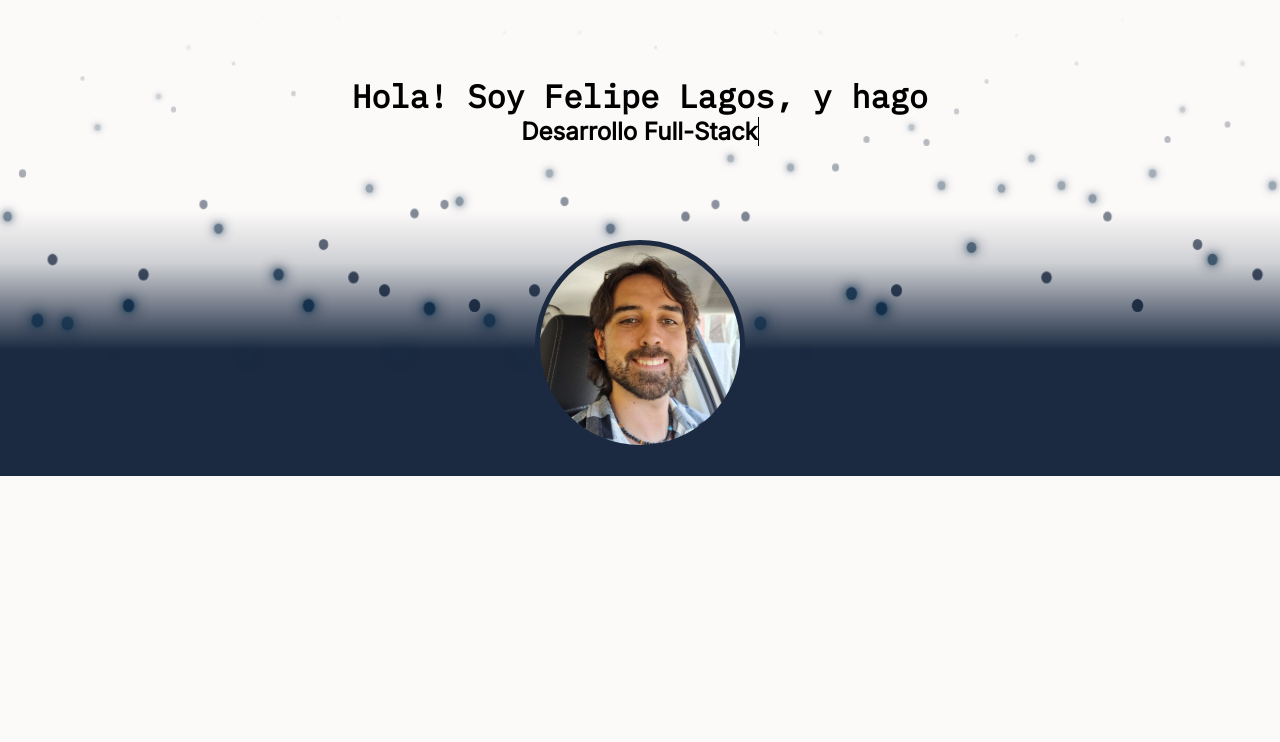
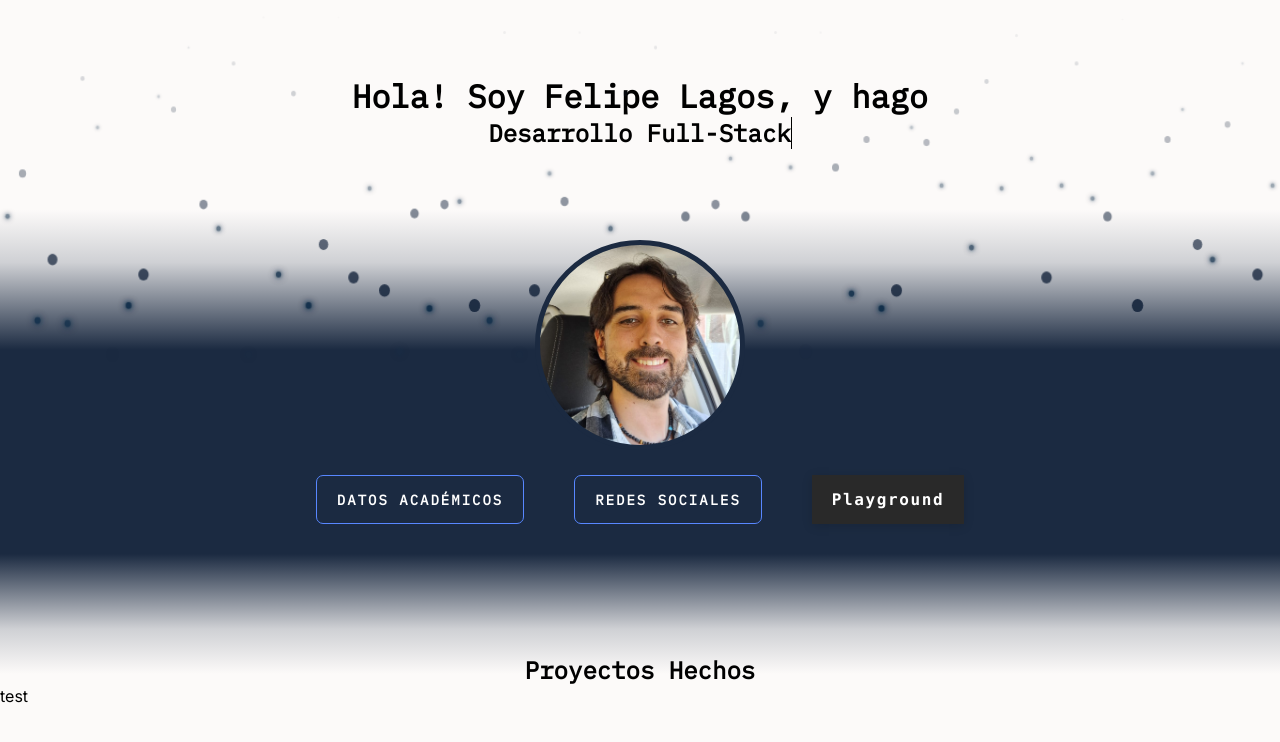
Before and after one commit to MrLohren/portfolio, a React (Vite) app: page / in a window 1280 px wide. Shown: the top 742 px of the page. Built offline with nearby package versions, Linux system fonts and the light colour scheme.

Commit message:
botones info personal

```diff
--- a/src/App.css
+++ b/src/App.css
@@ -1,22 +1,24 @@
 :root {
   --rojo: #500001;
-  --azul-transparente: rgba(27, 42, 65, 0.2);
   --rojo2: #8c2a2c;
   --blanco: #FCFAF9;
   --azul: #1B2A41;
-  --morado: #102E4A;
+  --azul-transparente: rgba(27, 42, 65, 0.2);
+  --azul2: #102E4A;
+  --azul3: #5887FF;
 }
 
-h1 {
+h1,
+h2,
+button {
   font-family: 'IBM Plex Mono', monospace;
   margin: 0;
 }
 
 body,
-p,
-h2 {
+p {
   font-family: 'Inter', sans-serif;
-  margin: 0;
+  /* margin: 0; */
 }
 
 .div-header {
@@ -51,8 +53,108 @@ h2 {
 
 .div-personal_info {
   background-color: var(--azul);
-  padding-top: 101px;
-  height: 20px;
+  padding-top: 120px;
+  padding-bottom: 30px;
+  display: flex;
+  justify-content: center;
+  gap: 50px;
+}
+
+.div-personal_info .playground {
+  --btn-default-bg: rgb(41, 41, 41);
+  --btn-padding: 15px 20px;
+  --btn-hover-bg: rgb(51, 51, 51);
+  --btn-transition: .3s;
+  --btn-letter-spacing: .1rem;
+  --btn-animation-duration: 1.2s;
+  --btn-shadow-color: rgba(0, 0, 0, 0.137);
+  --btn-shadow: 0 2px 10px 0 var(--btn-shadow-color);
+  --hover-btn-color: #FAC921;
+  --default-btn-color: #fff;
+  --font-size: 16px;
+  /* 👆 this field should not be empty */
+  --font-weight: 600;
+  --font-family: Menlo, Roboto Mono, monospace;
+  /* 👆 this field should not be empty */
+}
+
+.div-personal_info .playground {
+  box-sizing: border-box;
+  padding: var(--btn-padding);
+  display: flex;
+  align-items: center;
+  justify-content: center;
+  color: var(--default-btn-color);
+  font: var(--font-weight) var(--font-size) var(--font-family);
+  background: var(--btn-default-bg);
+  border: none;
+  cursor: pointer;
+  transition: var(--btn-transition);
+  overflow: hidden;
+  box-shadow: var(--btn-shadow);
+}
+
+.div-personal_info .playground span {
+  letter-spacing: var(--btn-letter-spacing);
+  transition: var(--btn-transition);
+  box-sizing: border-box;
+  position: relative;
+  background: inherit;
+}
+
+.div-personal_info .playground span::before {
+  box-sizing: border-box;
+  position: absolute;
+  content: "";
+  background: inherit;
+}
+
+.div-personal_info .playground:hover span,
+.div-personal_info .playground:focus span {
+  color: var(--hover-btn-color);
+}
+
+.div-personal_info .playground:hover,
+.div-personal_info .playground:focus {
+  background: var(--btn-hover-bg);
+}
+
+.div-personal_info .playground:hover span::before,
+.div-personal_info .playground:focus span::before {
+  animation: chitchat linear both var(--btn-animation-duration);
+}
+
+.div-personal_info .normal {
+  position: relative;
+  padding: 10px 20px;
+  border-radius: 7px;
+  border: 1px solid var(--azul3);
+  font-size: 14px;
+  text-transform: uppercase;
+  font-weight: 600;
+  letter-spacing: 2px;
+  background: transparent;
+  color: #fff;
+  overflow: hidden;
+  box-shadow: 0 0 0 0 transparent;
+  -webkit-transition: all 0.2s ease-in;
+  -moz-transition: all 0.2s ease-in;
+  transition: all 0.2s ease-in;
+}
+
+.div-personal_info .normal:hover {
+  background: rgb(61, 106, 255);
+  box-shadow: 0 0 30px 5px var(--azul3);
+  -webkit-transition: all 0.2s ease-out;
+  -moz-transition: all 0.2s ease-out;
+  transition: all 0.2s ease-out;
+}
+
+.div-personal_info .normal:active {
+  box-shadow: 0 0 0 0 transparent;
+  -webkit-transition: box-shadow 0.2s ease-in;
+  -moz-transition: box-shadow 0.2s ease-in;
+  transition: box-shadow 0.2s ease-in;
 }
 
 .div-tecnologias {
@@ -94,9 +196,66 @@ h2 {
   animation-duration: calc(125s / var(--i));
 }
 
-.wave-container span:nth-child(even){
-  background-color: var(--morado);
-  box-shadow: 0 0 10px var(--morado), 0 0 20px var(--morado);
+.wave-container span:nth-child(2n) {
+  background-color: var(--azul2);
+  box-shadow: 0 0 10px var(--azul2), 0 0 20px var(--azul2);
+  scale: .5;
+}
+
+.div-title {
+  width: 100%;
+  text-align: center;
+
+  position: absolute;
+  top: 75px;
+
+  animation: appear 2s linear;
+}
+
+.typewritter {
+  display: inline-block;
+  overflow: hidden;
+  white-space: nowrap;
+
+  border-right: 1px solid black;
+  animation: _blink 1s steps(1, end) infinite
+}
+
+.div-projects {
+  min-height: 200px;
+  padding-top: 100px;
+  background: linear-gradient(to bottom,
+      var(--azul) 0%,
+      var(--azul-transparente) 25%,
+      var(--blanco) 40%,
+      var(--blanco) 100%);
+}
+
+.div-projects h2 {
+  text-align: center;
+}
+
+@keyframes _blink {
+
+  0%,
+  50% {
+    border-color: transparent
+  }
+
+  25%,
+  75% {
+    border-color: black
+  }
+}
+
+@keyframes appear {
+  0% {
+    opacity: 0;
+  }
+
+  100% {
+    opacity: 100%;
+  }
 }
 
 @keyframes animate {
@@ -122,31 +281,97 @@ h2 {
 
 }
 
-.div-title {
-  width: 100%;
-  text-align: center;
+@keyframes chitchat {
+  0% {
+    content: "#";
+  }
 
-  position: absolute;
-  top: 75px;
+  5% {
+    content: ".";
+  }
 
-  animation: appear 2s linear;
+  10% {
+    content: "^{";
+  }
+
+  15% {
+    content: "-!";
+  }
+
+  20% {
+    content: "#$_";
+  }
+
+  25% {
+    content: "№:0";
+  }
+
+  30% {
+    content: "#{+.";
+  }
+
+  35% {
+    content: "@}-?";
+  }
+
+  40% {
+    content: "?{4@%";
+  }
+
+  45% {
+    content: "=.,^!";
+  }
+
+  50% {
+    content: "?2@%";
+  }
+
+  55% {
+    content: "\;1}]";
+  }
+
+  60% {
+    content: "?{%:%";
+    right: 0;
+  }
+
+  65% {
+    content: "|{f[4";
+    right: 0;
+  }
+
+  70% {
+    content: "{4%0%";
+    right: 0;
+  }
+
+  75% {
+    content: "'1_0<";
+    right: 0;
+  }
+
+  80% {
+    content: "{0%";
+    right: 0;
+  }
+
+  85% {
+    content: "]>'";
+    right: 0;
+  }
+
+  90% {
+    content: "4";
+    right: 0;
+  }
+
+  95% {
+    content: "2";
+    right: 0;
+  }
+
+  100% {
+    content: "";
+    right: 0;
+  }
 }
-
-.typewritter {
-  display: inline-block;
-  overflow: hidden;
-  white-space: nowrap;
-
-  border-right: 1px solid black;
-  animation: _blink 1s steps(1, end) infinite
-}
-
-@keyframes _blink {
-  0%,50% {border-color: transparent}
-  25%,75% {border-color: black}
-}
-
-@keyframes appear {
-  0% {opacity: 0;}
-  100% {opacity: 100%;}
-}
--- a/src/App.jsx
+++ b/src/App.jsx
@@ -16,18 +16,15 @@ function App() {
       <Header />
 
       <div className='div-personal_info'>
+        <button className='normal'>Datos académicos</button>
+        <button className='normal'>Redes sociales</button>
+        <button className='playground'><span>Playground</span></button>
       </div>
 
-      {/* <div className='div-tecnologias'>
-        <img className='img-tech' src={python_logo} alt="python_logo" />
-        <img className='img-tech' src={pytorch_logo} alt="pytorch_logo" />
-        <img className='img-tech' src={react_logo} alt="react_logo" />
-        <img className='img-tech' src={psql_logo} alt="psql_logo" />
-        <img className='img-tech' src={odoo_logo} alt="odoo_logo" />
-      </div> */}
-
-      {/* un Project por cada proyecto hecho */}
-      <Project />
+      <div className='div-projects'>
+        <h2>Proyectos Hechos</h2>
+        <Project />
+      </div>
     </>
   )
 }
--- a/src/Project.jsx
+++ b/src/Project.jsx
@@ -1,7 +1,8 @@
-const Project = ({inverted = 0}) => {
+const Project = ({ inverted = 0 }) => {
     return (
-    <>
-    </>
+        <>
+            test
+        </>
     )
 }
 
```
